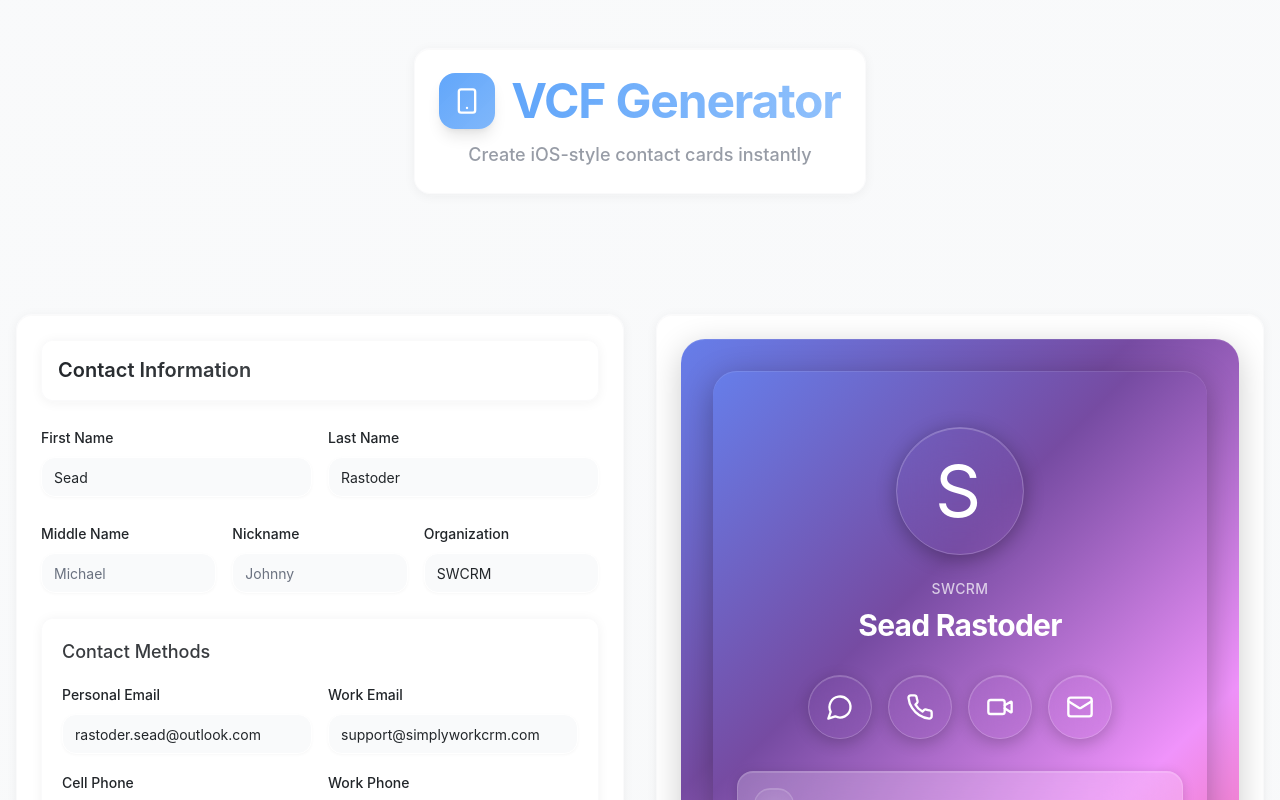
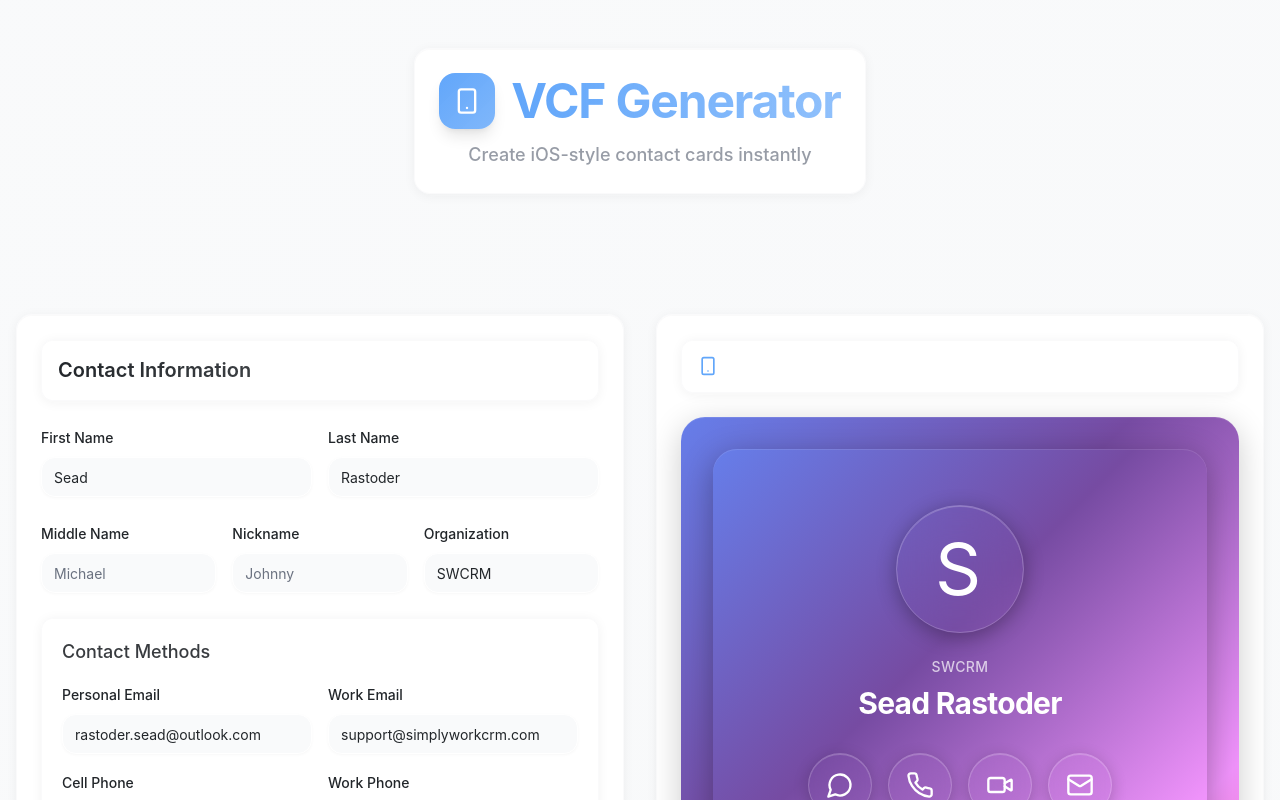
Before and after one commit to SimplyWorkCRM/swcrm-vcf-generator, a React (Vite) app: page / in a window 1280 px wide. Shown: the top 800 px of the page. Built offline with nearby package versions, Linux system fonts and the light colour scheme; the HTML template or start-up script is replaced by a standard one.

Commit message:
Reverted to commit f3aa428c3ce91f72a7f673777089ec7f6b334a41

```diff
--- a/src/pages/Index.tsx
+++ b/src/pages/Index.tsx
@@ -100,7 +100,12 @@ const Index = () => {
           {/* Preview Section */}
           <div className="lg:sticky lg:top-8 h-fit">
             <div className="glass-card p-6">
+              <div className="glass-card bg-card/50 p-4 mb-6 rounded-xl">
+                <div className="flex items-center gap-3">
+                  <Smartphone className="w-5 h-5 text-primary" />
 
+                </div>
+              </div>
               <div className="ios-preview-container">
                 <IOSContactPreview contact={contact} />
               </div>
```
